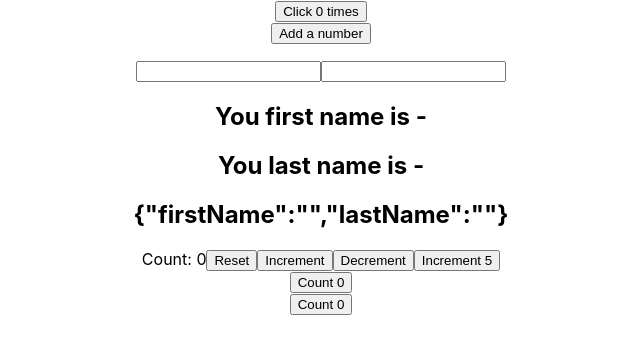
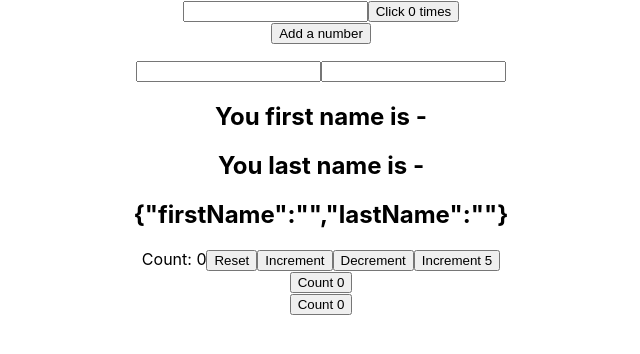
Before and after one commit to taoyuchuan/ReactHook, a React (Create React App) app: page / in a window 1280 px wide. Shown: the top 354 px of the page, without its empty margins (319-959 px from the left). Built offline with nearby package versions, Linux system fonts and the light colour scheme.

Commit message:
Add conditionally useEffect

```diff
--- a/src/components/UseEffectCounterOne.js
+++ b/src/components/UseEffectCounterOne.js
@@ -2,14 +2,17 @@
 
 function UseEffectCounterOne() {
   const [count, setCount] = useState(0)
+  const [name, setName] = useState('')
 
   // executed after every render.
   useEffect(() => {
+    console.log('useEffect = Updating document title')
     document.title = `You clicked ${count} times`
-  })
+  }, [count])
 
   return(
     <div>
+      <input type = 'text' value = { name } onChange = { e => setName(e.target.value) }/>
       <button onClick = { () => setCount(prevCount => prevCount + 1) }>Click { count } times</button>
     </div>
   )
```
